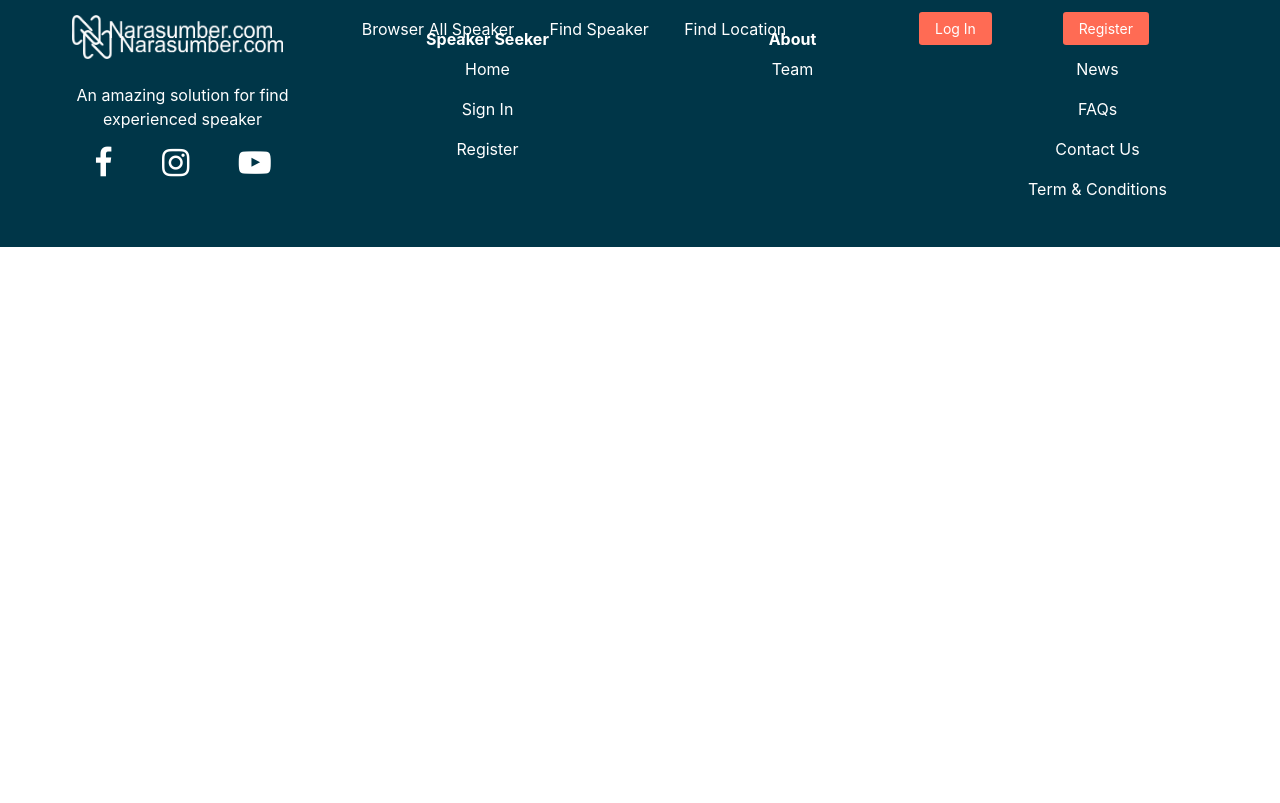
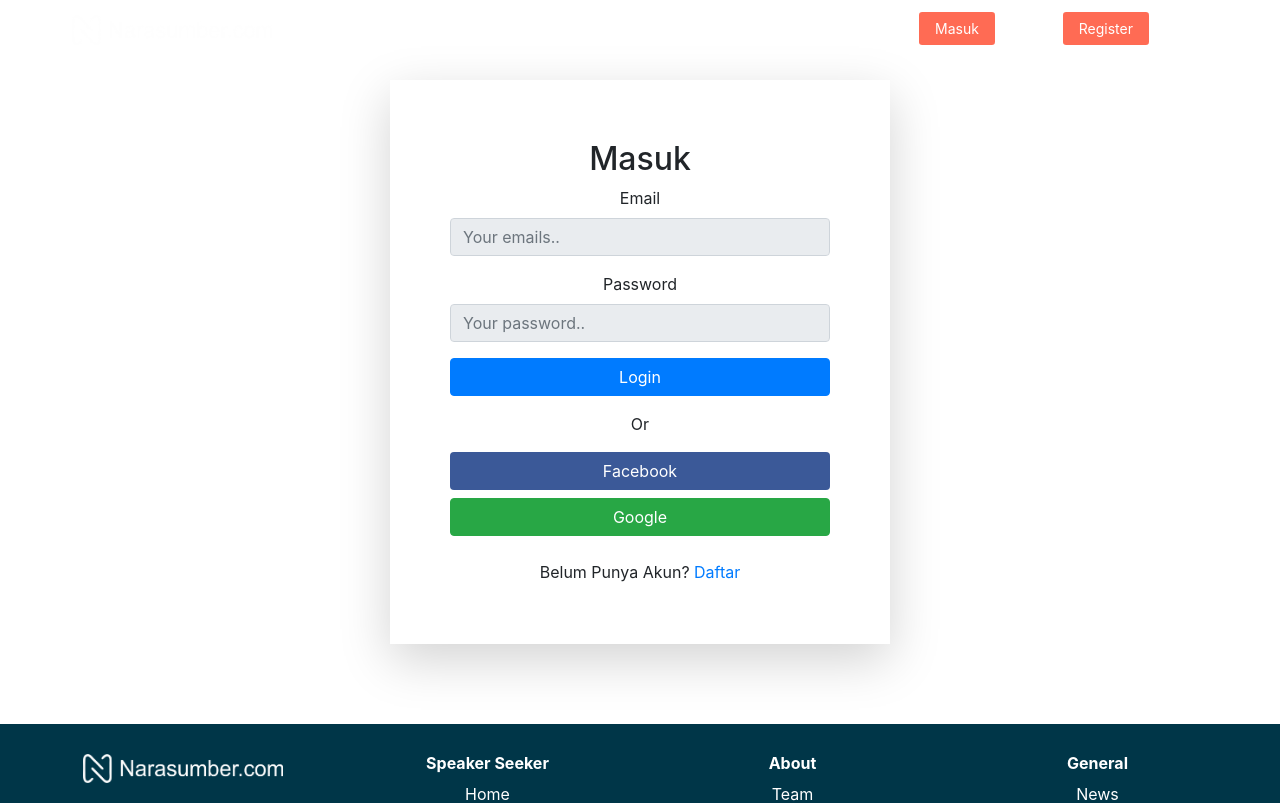
Before and after one commit to fnatic-team/client, a React (Create React App) app: page /login in a window 1280 px wide. Shown: the top 803 px of the page. Built offline with nearby package versions, Linux system fonts and the light colour scheme.

Commit message:
add login page

```diff
--- a/src/App.js
+++ b/src/App.js
@@ -8,6 +8,7 @@ import BrowserSpeaker from "./pages/BrowserSpeaker/BrowserSpeaker";
 import RegistrasiAudience from "./pages/RegisterAudience/RegisterAudience";
 import RegistrasiSpeaker from "./pages/RegisterSpeaker/RegisterSpeaker";
 import Registrasi from "./pages/Registrasi/Registrasi";
+import Login from "./pages/Login/Login";
 
 function App() {
     return (
@@ -30,6 +31,9 @@ function App() {
                     <Route exact path="/registrasi">
                         <Registrasi />
                     </Route>
+                    <Route exact path="/login">
+                        <Login />
+                    </Route>
                 </Switch>
                 <Footer />
             </Router>
--- a/src/components/CategorySection.js
+++ b/src/components/CategorySection.js
@@ -1,14 +1,6 @@
 import React from "react";
-import styled from "styled-components";
 import CardCategory from "./CardCategory";
 import Rosa from "react-on-scroll-animation";
-
-const wrapper = {
-    padding: "50px",
-    display: "flex",
-    flexDirection: "column",
-    alignItems: "center",
-};
 
 function CategorySection() {
     return (
--- a/src/components/Header.js
+++ b/src/components/Header.js
@@ -6,8 +6,7 @@ function Header() {
     const [change, setChange] = useState("transparant");
 
     const handleScroll = () => {
-        window.scrollY > 50 ? setChange("#003648") : setChange("");
-        console.log(change);
+        window.scrollY < 1 ? setChange("") : setChange("#003648");
     };
 
     useEffect(() => {
@@ -27,7 +26,7 @@ function Header() {
                 />
             </div>
             <button
-                class="navbar-toggler"
+                className="navbar-toggler"
                 type="button"
                 data-toggle="collapse"
                 data-target="#navbarSupportedContent"
@@ -36,20 +35,24 @@ function Header() {
                 aria-label="Toggle navigation"
             >
                 <span
-                    class="navbar-toggler-icon text-white"
+                    className="navbar-toggler-icon text-white"
                     style={{ padding: "5px" }}
                 >
-                    <i class="fa fa-bars" aria-hidden="true"></i>
+                    <i className="fa fa-bars" aria-hidden="true"></i>
                 </span>
             </button>
 
-            <div class="collapse navbar-collapse" id="navbarSupportedContent">
+            <div
+                className="collapse navbar-collapse"
+                id="navbarSupportedContent"
+            >
                 <div className="navbar-nav mr-auto text-white w-50 justify-content-around align-items-center">
                     <span>Browser All Speaker</span>
                     <span>Find Speaker</span>
                     <span>Find Location</span>
                 </div>
                 <div className="navbar-nav mr-auto text-white w-25 justify-content-between">
+                    <Link to="/login">
                         <button
                             className="btn btn-sm btn-highlight text-white"
                             style={{
@@ -58,8 +61,10 @@ function Header() {
                             }}
                         >
                             {" "}
-                        Log In
+                            Masuk
                         </button>
+                    </Link>
+                    <Link to="/registrasi">
                         <button
                             className="btn btn-sm btn-highlight text-white"
                             style={{
@@ -70,6 +75,7 @@ function Header() {
                             {" "}
                             Register
                         </button>
+                    </Link>
                 </div>
             </div>
         </div>
--- a/src/pages/LandingPage/LandingPage.js
+++ b/src/pages/LandingPage/LandingPage.js
@@ -1,10 +1,21 @@
-import React from "react";
+import React, { useEffect, useState } from "react";
 import CategorySection from "../../components/CategorySection";
 import Subscribe from "../../components/Subscribe";
 import Jumbotron from "../../components/Jumbotron";
 import Hiring from "../../components/Hiring";
 
 function LandingPage() {
+    const [change, setChange] = useState("transparant");
+
+    const handleScroll = () => {
+        window.scrollY > 0 ? setChange("#003648") : setChange("");
+        console.log(change);
+    };
+
+    useEffect(() => {
+        window.addEventListener("scroll", handleScroll); // eslint-disable-next-line
+    }, [change]);
+
     return (
         <div>
             <Jumbotron />
--- /dev/null
+++ b/src/pages/Login/Login.js
@@ -0,0 +1,63 @@
+import React from "react";
+import { FormGroup, Label, Input } from "reactstrap";
+import styled from "styled-components";
+import { Link } from "react-router-dom";
+
+const LoginWrapper = styled.div`
+    width: 100%;
+    max-width: 400px;
+    padding: 15px;
+    max-width: 500px;
+    padding: 60px;
+    margin: auto;
+    height: 100%;
+`;
+function Login() {
+    return (
+        <div style={{ margin: "80px 0px 80px 0px" }}>
+            <LoginWrapper className="shadow-lg container">
+                <FormGroup>
+                    <h2 className="text-center">Masuk</h2>
+                    <Label>Email</Label>
+                    <Input
+                        type="email"
+                        name="email"
+                        id="email"
+                        disabled
+                        placeholder="Your emails.."
+                    />
+                </FormGroup>
+                <FormGroup>
+                    <Label>Password</Label>
+                    <Input
+                        type="password"
+                        name="password"
+                        id="password"
+                        disabled
+                        placeholder="Your password.."
+                    />
+                </FormGroup>
+
+                <button className="btn btn-primary btn-block">Login</button>
+                <div className="text-center pt-3 ">
+                    <p>Or</p>
+                </div>
+                <button
+                    className="btn  btn-block"
+                    style={{ backgroundColor: "#3b5998", color: "white" }}
+                >
+                    Facebook
+                </button>
+                <button className="btn  btn-success btn-block">Google</button>
+                {/* <Google /> */}
+                <div className="text-center">
+                    <br />
+                    <span>
+                        Belum Punya Akun? <Link to="/registrasi">Daftar</Link>
+                    </span>
+                </div>
+            </LoginWrapper>
+        </div>
+    );
+}
+export default Login;
--- a/src/pages/RegisterAudience/RegisterAudience.js
+++ b/src/pages/RegisterAudience/RegisterAudience.js
@@ -1,7 +1,7 @@
 import React from "react";
 import styled from "styled-components";
 import { FormGroup, Label, Input } from "reactstrap";
-import {Link} from 'react-router-dom'
+import { Link } from "react-router-dom";
 
 const RegisterWrapper = styled.div`
     width: 600px;
@@ -10,7 +10,7 @@ const RegisterWrapper = styled.div`
     margin: auto;
     height: 100%;
     margin-top: 100px;
-  margin-bottom:100px;
+    margin-bottom: 100px;
     .container1 {
         display: flex;
         flex-direction: row;
@@ -23,9 +23,14 @@ function RegisterAudience() {
         <div>
             <RegisterWrapper className="login-form shadow-lg  bg-white rounded">
                 <h2 className="text-center">Daftar sebagai Audience</h2>
-        <span>Sudah punya akun? Masuk</span>
+                <span>
+                    Sudah punya akun? <Link to="/login">Masuk</Link>
+                </span>
                 <br />
-        <span>Ingin mendaftar sebagai speaker? <Link to="/registrasi/speaker">Klik disini</Link> </span>
+                <span>
+                    Ingin mendaftar sebagai speaker?{" "}
+                    <Link to="/registrasi/speaker">Klik disini</Link>{" "}
+                </span>
                 <hr />
                 <FormGroup style={{ textAlign: "left" }}>
                     <Label>Nama Lengkap :</Label>
--- a/src/pages/Registrasi/Registrasi.js
+++ b/src/pages/Registrasi/Registrasi.js
@@ -1,39 +1,42 @@
 import React from "react";
 import styled from "styled-components";
+import { Link } from "react-router-dom";
 
 const RegistrationWrapper = styled.div`
     display: flex;
     max-width: 100%;
     justify-content: space-evenly;
     align-items: center;
-  margin-top:100px;
-  margin-bottom:100px;
-  margin: auto;
+    margin-top: 100px;
+    margin-bottom: 100px;
     .divider {
         border: 1px solid black;
         width: 1px;
     }
 
     .container1 {
-    margin-top:30px;
+        margin-top: 30px;
         margin-bottom: 20px;
     }
-  .container2{
-    margin-bottom:100px;
+    .container2 {
+    }
+    margin-bottom: 100px;
+
+    .col-sm-10 {
+        margin-bottom: 30px;
     }
 `;
 
 function Registrasi() {
     return (
-    <div>
         <RegistrationWrapper>
             <div className="container-fluid">
                 <div className="row container1">
                     <div className="col-sm-12 col-center text-center">
                         <h2>Buat akun di Narasumber.com</h2>
                         <p>
-                Narasumber adalah website untuk mencari para publik speaker yang
-                sudah berpengalaman.
+                            Narasumber adalah website untuk mencari para publik
+                            speaker yang sudah berpengalaman.
                         </p>
                     </div>
                 </div>
@@ -43,29 +46,39 @@ function Registrasi() {
                         <img src="https://via.placeholder.com/150" alt="" />
                         <div>
                             <h4>Speaker</h4>
-                <p>Apakah anda public speaker yang berpengalaman?</p>
-                <p>Daftar sebagai Speaker.</p>
+                            <p>
+                                Apakah anda public speaker yang berpengalaman?
+                                Daftar sebagai Speaker.
+                            </p>
+                            <p></p>
                         </div>
+                        <Link to="/registrasi/speaker">
                             <button className="btn btn-xs btn-primary mt-30">
                                 Daftar sebagai Speaker
                             </button>
+                        </Link>
                     </div>
                     <div className="divider"></div>
                     <div className="col-sm-10 col-md-5 col-md-offset-1">
                         <img src="https://via.placeholder.com/150" alt="" />
                         <div>
                             <h4>Audience</h4>
-                <p>Mencari publik speaker untuk event?</p>
-                <p>Daftar sebagai Audience.</p>
+                            <p>
+                                Mencari publik speaker untuk event? Daftar
+                                sebagai <br />
+                                Audience.
+                            </p>
+                            <p></p>
                         </div>
+                        <Link to="/registrasi/audience">
                             <button className="btn btn-xs btn-primary mt-30">
                                 Daftar sebagai Audience
                             </button>
+                        </Link>
                     </div>
                 </div>
             </div>
         </RegistrationWrapper>
-    </div>
     );
 }
 
```
Lines whose indentation alone changed are shown as unchanged.
